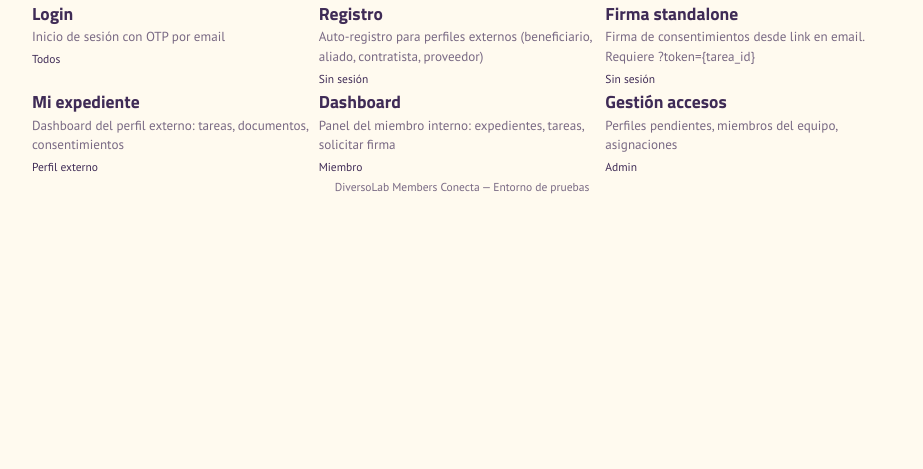
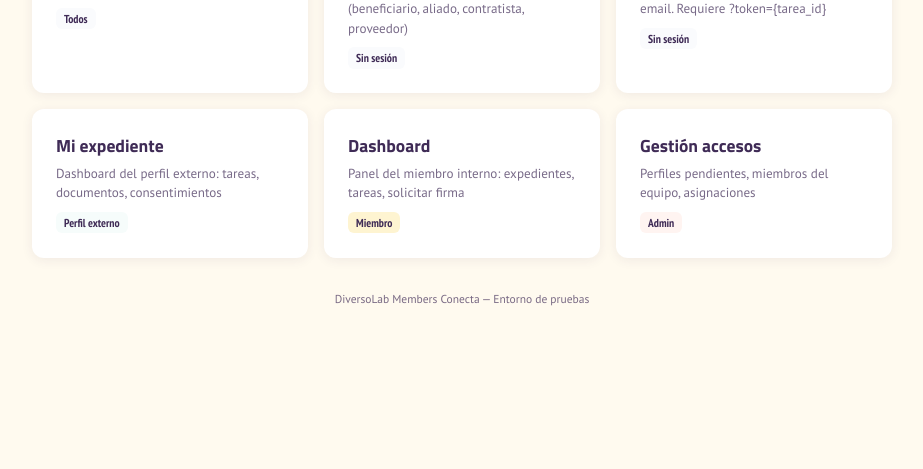
Before and after one commit to conductaetica-DEI/Diverso_Conecta, a plain HTML site: page index.html in a window 1280 px wide. Shown: the part 331-800 px from the top of the page, without its empty margins (178-1101 px from the left). Drawn offline with Linux system fonts and the light colour scheme.

Commit message:
fix(ui): index.html — corregir clases CSS del design system
Variables --space-* → --spacing-*, clases .card → .tarjeta, .badge → .insignia

Co-Authored-By: Claude Opus 4.6 <noreply@anthropic.com>

```diff
--- a/index.html
+++ b/index.html
@@ -14,19 +14,19 @@
       align-items: center;
       justify-content: center;
       background: var(--color-crema);
-      padding: var(--space-lg);
+      padding: var(--spacing-lg);
     }
 
     .index-header {
       text-align: center;
-      margin-bottom: var(--space-xl);
+      margin-bottom: var(--spacing-xl);
     }
 
     .index-header h1 {
       font-family: var(--font-titulos);
       color: var(--color-violeta);
       font-size: var(--text-2xl);
-      margin: 0 0 var(--space-xs);
+      margin: 0 0 var(--spacing-xs);
     }
 
     .index-header p {
@@ -38,7 +38,7 @@
     .index-grid {
       display: grid;
       grid-template-columns: repeat(auto-fit, minmax(260px, 1fr));
-      gap: var(--space-md);
+      gap: var(--spacing-md);
       max-width: 860px;
       width: 100%;
     }
@@ -51,10 +51,10 @@
 
     .index-card:hover {
       transform: translateY(-2px);
-      box-shadow: var(--sombra-elevada);
+      box-shadow: var(--shadow-md);
     }
 
-    .index-card .card {
+    .index-card .tarjeta {
       height: 100%;
     }
 
@@ -62,21 +62,17 @@
       font-family: var(--font-titulos);
       font-size: var(--text-lg);
       color: var(--color-violeta);
-      margin: 0 0 var(--space-xs);
+      margin: 0 0 var(--spacing-xs);
     }
 
     .index-card p {
       font-size: var(--text-sm);
       color: var(--color-texto-muted);
-      margin: 0 0 var(--space-sm);
-    }
-
-    .index-card .badge {
-      font-size: var(--text-xs);
+      margin: 0 0 var(--spacing-sm);
     }
 
     .index-footer {
-      margin-top: var(--space-xl);
+      margin-top: var(--spacing-xl);
       text-align: center;
       color: var(--color-texto-muted);
       font-size: var(--text-xs);
@@ -91,50 +87,50 @@
 
   <div class="index-grid">
     <a href="pages/login.html" class="index-card">
-      <div class="card">
+      <div class="tarjeta">
         <h2>Login</h2>
         <p>Inicio de sesión con OTP por email</p>
-        <span class="badge badge--neutro">Todos</span>
+        <span class="insignia insignia-neutra">Todos</span>
       </div>
     </a>
 
     <a href="pages/registro.html" class="index-card">
-      <div class="card">
+      <div class="tarjeta">
         <h2>Registro</h2>
         <p>Auto-registro para perfiles externos (beneficiario, aliado, contratista, proveedor)</p>
-        <span class="badge badge--neutro">Sin sesión</span>
+        <span class="insignia insignia-neutra">Sin sesión</span>
       </div>
     </a>
 
     <a href="pages/firma.html" class="index-card">
-      <div class="card">
+      <div class="tarjeta">
         <h2>Firma standalone</h2>
         <p>Firma de consentimientos desde link en email. Requiere ?token={tarea_id}</p>
-        <span class="badge badge--neutro">Sin sesión</span>
+        <span class="insignia insignia-neutra">Sin sesión</span>
       </div>
     </a>
 
     <a href="pages/mi-expediente.html" class="index-card">
-      <div class="card">
+      <div class="tarjeta">
         <h2>Mi expediente</h2>
         <p>Dashboard del perfil externo: tareas, documentos, consentimientos</p>
-        <span class="badge badge--exito">Perfil externo</span>
+        <span class="insignia insignia-exito">Perfil externo</span>
       </div>
     </a>
 
     <a href="pages/dashboard.html" class="index-card">
-      <div class="card">
+      <div class="tarjeta">
         <h2>Dashboard</h2>
         <p>Panel del miembro interno: expedientes, tareas, solicitar firma</p>
-        <span class="badge badge--progreso">Miembro</span>
+        <span class="insignia insignia-progreso">Miembro</span>
       </div>
     </a>
 
     <a href="pages/accesos.html" class="index-card">
-      <div class="card">
+      <div class="tarjeta">
         <h2>Gestión accesos</h2>
         <p>Perfiles pendientes, miembros del equipo, asignaciones</p>
-        <span class="badge badge--alerta">Admin</span>
+        <span class="insignia insignia-alerta">Admin</span>
       </div>
     </a>
   </div>
```
